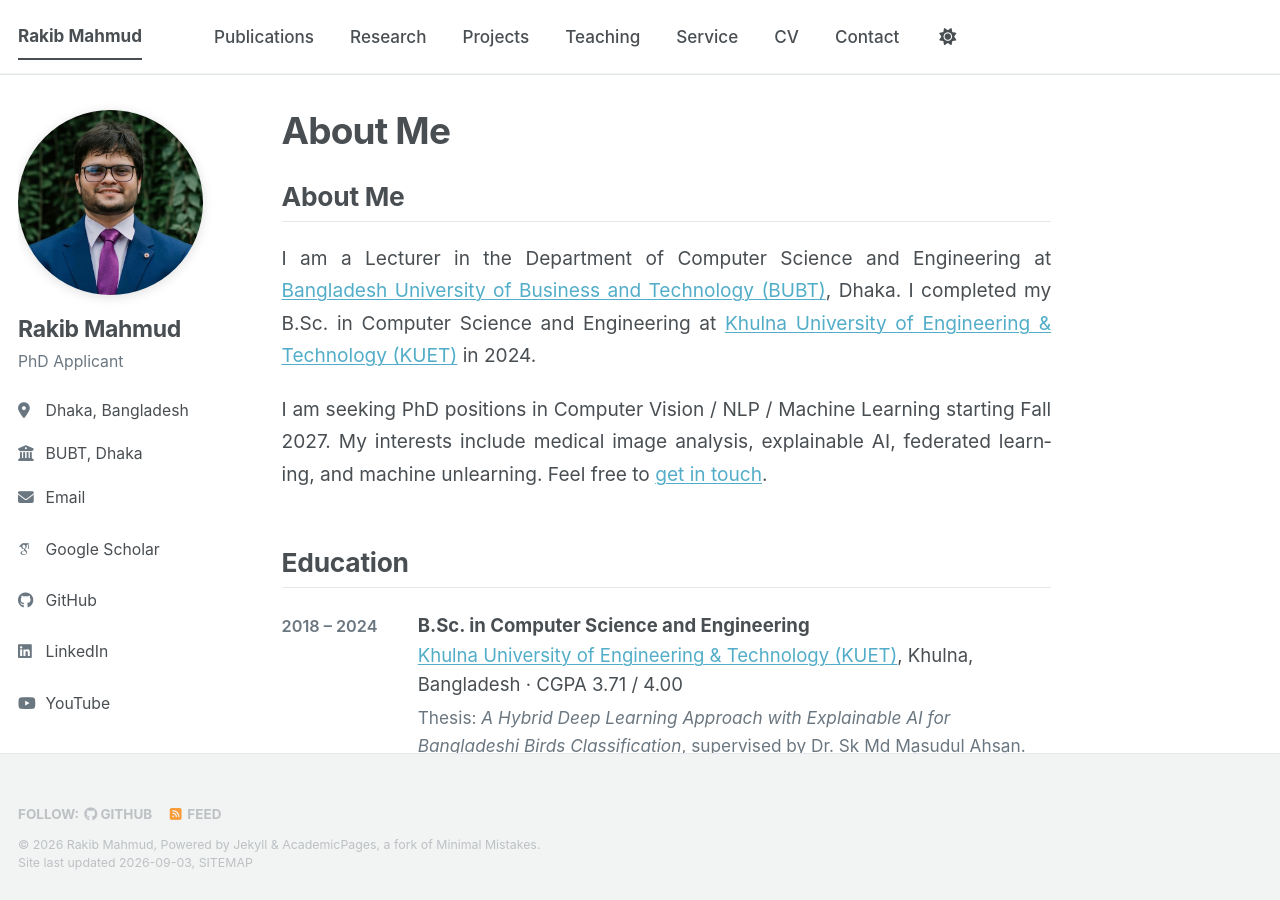
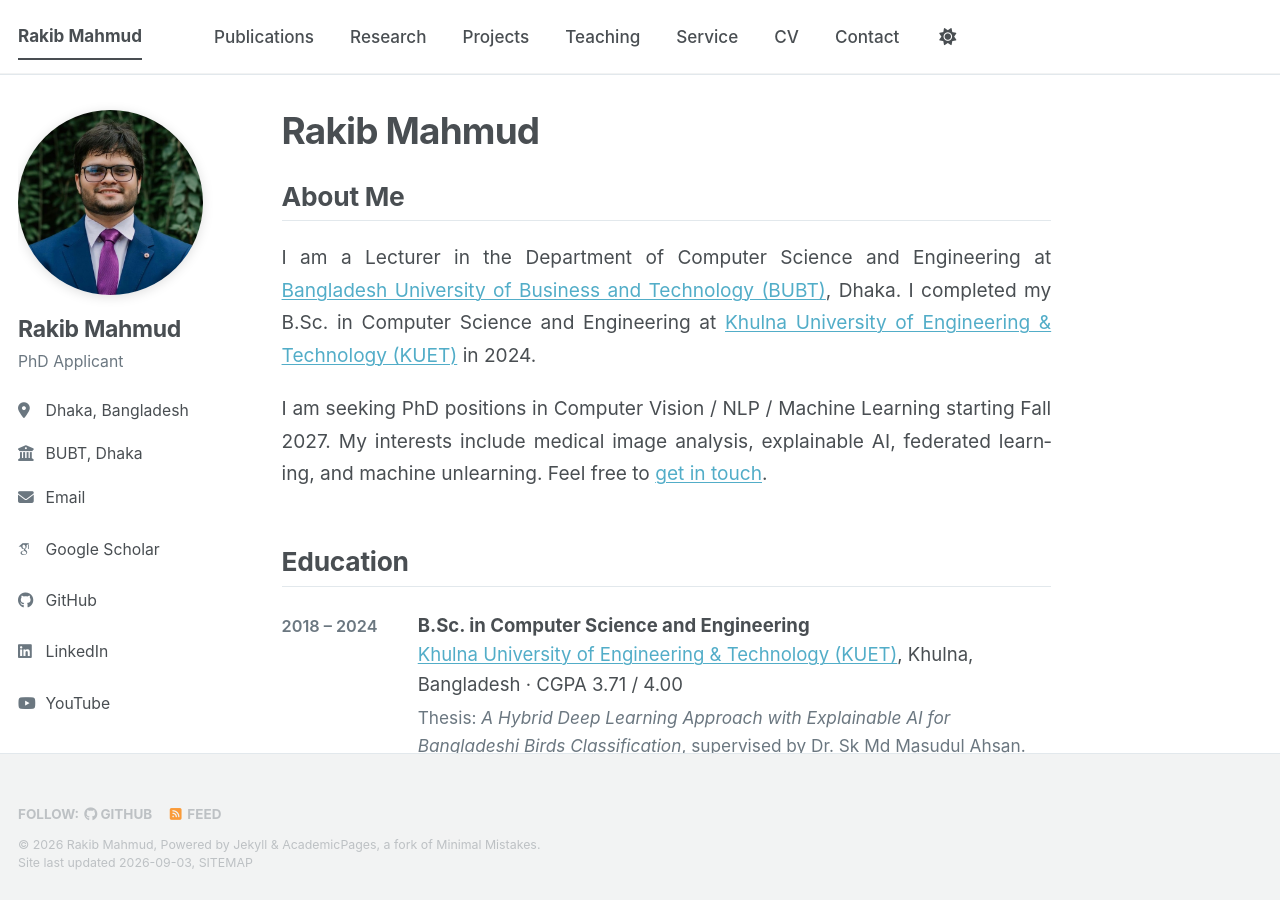
Before and after one commit to rakibMahmud/rakibMahmud.github.io, a Jekyll site: the page built from _pages/about.md, in a window 1280 px wide and 900 px high. Built offline with Jekyll 4.4.1, drawn with Linux system fonts in a browser that asks for light colours; some web fonts are replaced; a script that is not in the unit is left out; our own code applies the rules of GitHub Pages for plain Markdown files; part of the change alters nothing that is shown.

Commit message:
Restore page title and hide it explicitly

```diff
--- a/_pages/about.md
+++ b/_pages/about.md
@@ -1,6 +1,6 @@
 ---
 permalink: /
-# title: "Rakib Mahmud"
+title: "Rakib Mahmud"
 author_profile: true
 redirect_from:
   - /about/
```
